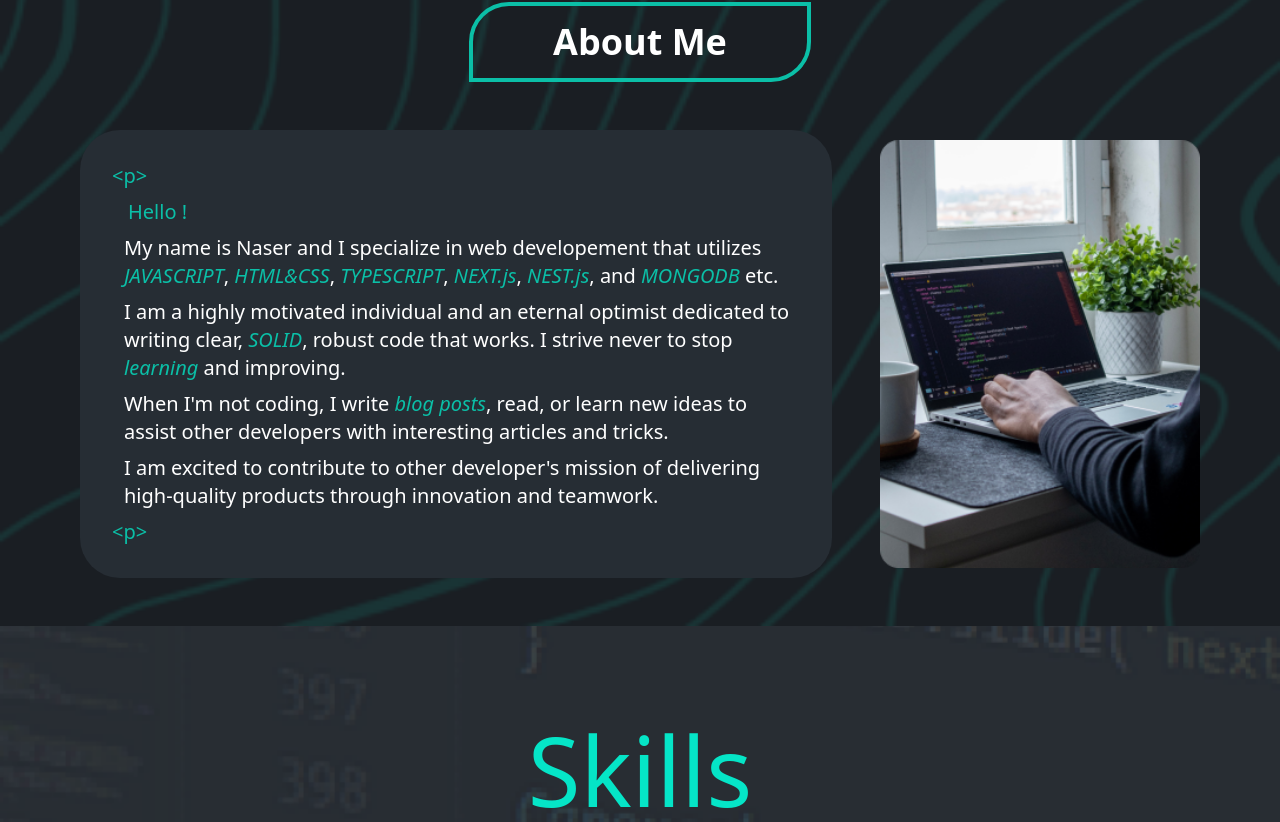
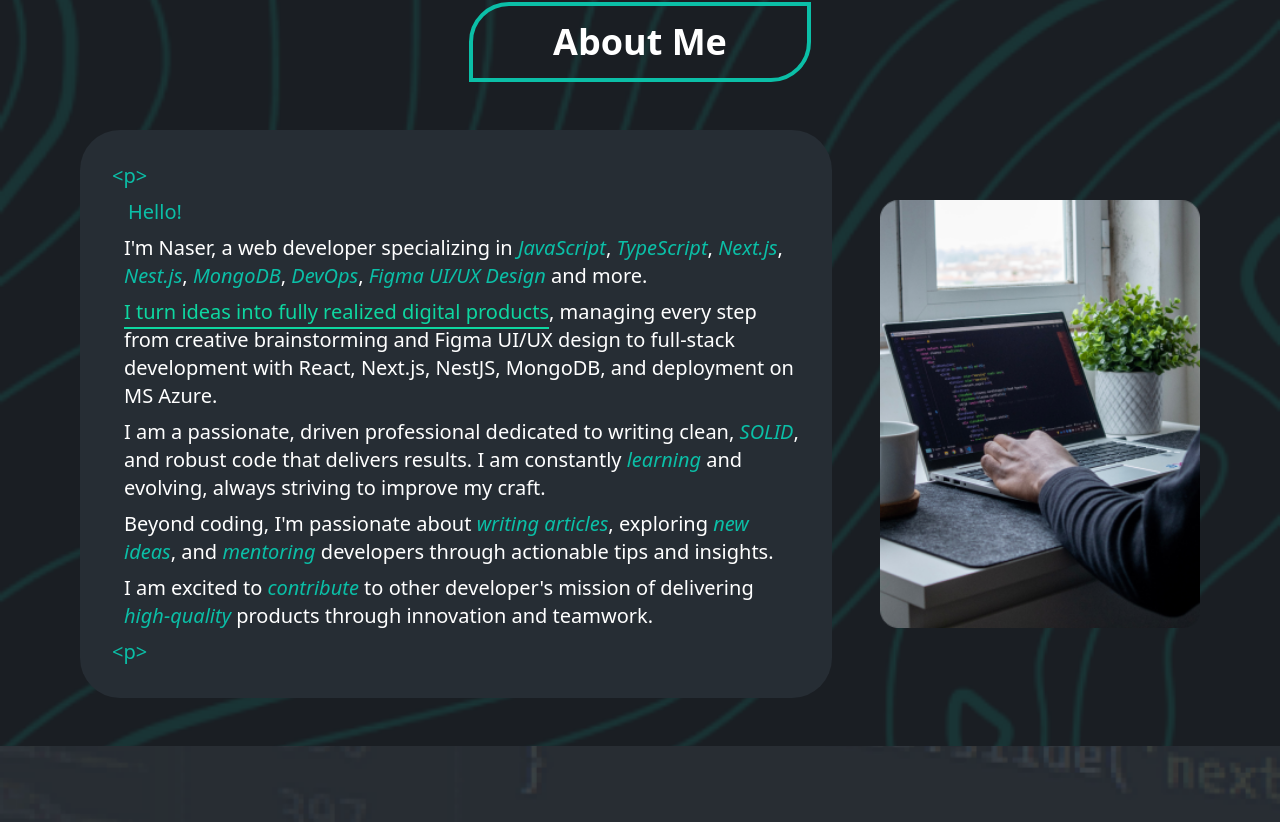
Before and after one commit to naser-papi/naserpapidev, a Next.js app: page / in a window 1280 px wide. Shown: the part 1459-2281 px from the top of the page. Built offline with nearby package versions, Linux system fonts and the light colour scheme.

Commit message:
changed the About-me

```diff
--- a/src/components/organism/landing/hero-box.tsx
+++ b/src/components/organism/landing/hero-box.tsx
@@ -40,7 +40,7 @@ const HeroBox = () => {
                         <Tag text={"React"} />
                         <Tag text={"NeXt.JS"} />
                         <Tag text={"NeSt.JS"} />
-                        <Tag text={"MongoDB"} />
+                        <Tag text={"Mongo"} />
                     </div>
                 </div>
                 <div className={"w-2/3 justify-self-start px-2"}>
--- a/src/components/organism/landing/intro.tsx
+++ b/src/components/organism/landing/intro.tsx
@@ -34,7 +34,7 @@ const Intro = () => {
                 className={"justify-self-center xl:justify-self-start"}
             >
                 <TitleIcon
-                    title={"let’s connect!"}
+                    title={"Let’s connect!"}
                     icon={<i className="fa-brands fa-rocketchat" />}
                 />
             </Link>
--- a/src/components/organism/landing/summary.tsx
+++ b/src/components/organism/landing/summary.tsx
@@ -6,27 +6,41 @@ const Summary = () => {
             }
         >
             <span>{"<p>"}</span>
-            <h4>Hello !</h4>
+            <h4>Hello!</h4>
             <p>
-                My name is Naser and I specialize in web developement that
-                utilizes <em>JAVASCRIPT</em>, <em>HTML&CSS</em>,{" "}
-                <em>TYPESCRIPT</em>, <em>NEXT.js</em>, <em>NEST.js</em>, and{" "}
-                <em>MONGODB</em> etc.
+                I&apos;m Naser, a web developer specializing in{" "}
+                <em>JavaScript</em>, <em>TypeScript</em>, <em>Next.js</em>,{" "}
+                <em>Nest.js</em>, <em>MongoDB</em>, <em>DevOps</em>,{" "}
+                <em>Figma UI/UX Design</em> and more.
             </p>
             <p>
-                I am a highly motivated individual and an eternal optimist
-                dedicated to writing clear, <em>SOLID</em>, robust code that
-                works. I strive never to stop <em>learning</em> and improving.
+                <span
+                    className={
+                        "underline text-secondary-500 underline-offset-8"
+                    }
+                >
+                    I turn ideas into fully realized digital products
+                </span>
+                , managing every step from creative brainstorming and Figma
+                UI/UX design to full-stack development with React, Next.js,
+                NestJS, MongoDB, and deployment on MS Azure.
             </p>
             <p>
-                When I&apos;m not coding, I write <em>blog posts</em>, read, or
-                learn new ideas to assist other developers with interesting
-                articles and tricks.
+                I am a passionate, driven professional dedicated to writing
+                clean, <em>SOLID</em>, and robust code that delivers results. I
+                am constantly <em>learning</em> and evolving, always striving to
+                improve my craft.
             </p>
             <p>
-                I am excited to contribute to other developer&apos;s mission of
-                delivering high-quality products through innovation and
-                teamwork.
+                Beyond coding, I&apos;m passionate about{" "}
+                <em>writing articles</em>, exploring <em>new ideas</em>, and{" "}
+                <em>mentoring</em> developers through actionable tips and
+                insights.
+            </p>
+            <p>
+                I am excited to <em>contribute</em> to other developer&apos;s
+                mission of delivering <em>high-quality</em> products through
+                innovation and teamwork.
             </p>
             <span>{"<p>"}</span>
         </div>
--- a/src/components/template/landing/about-me.tsx
+++ b/src/components/template/landing/about-me.tsx
@@ -20,7 +20,7 @@ const AboutMe = () => {
             />
             <div
                 className={
-                    "relative w-full grid place-items-center gap-x-6 gap-y-4 z-10 sm:gap-12 xl:grid-cols-[1fr_auto] xl:[&>.section-title]:col-span-2 2xl:place-items-start 2xl:[&>.section-title]:col-span-1  2xl:[&>.img]:row-span-2 2xl:[&>.img]:row-start-1 2xl:[&>.img]:col-start-2 max-w-[1280px] mx-auto"
+                    "relative w-full grid place-items-center gap-x-6 gap-y-4 z-10 sm:gap-12 xl:grid-cols-[1fr_auto] xl:[&>.section-title]:col-span-2 2xl:place-items-start 2xl:[&>.section-title]:col-span-1  2xl:[&>.img]:row-span-2 2xl:[&>.img]:row-start-1 2xl:[&>.img]:col-start-2 2xl:[&>.img]:place-self-end max-w-[1280px] mx-auto"
                 }
             >
                 <SectionTitle title="About Me" />
```
